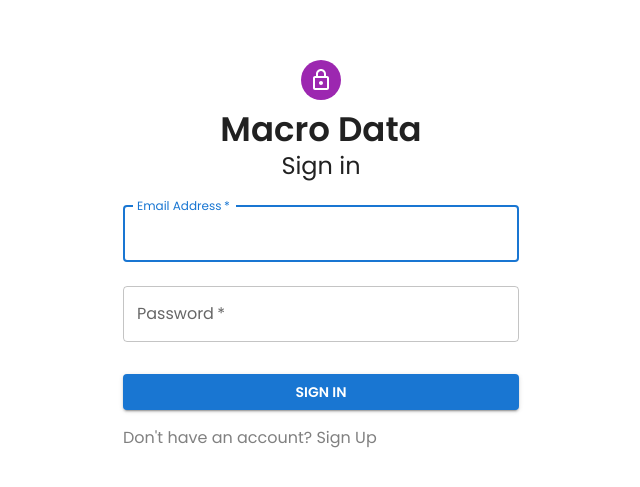
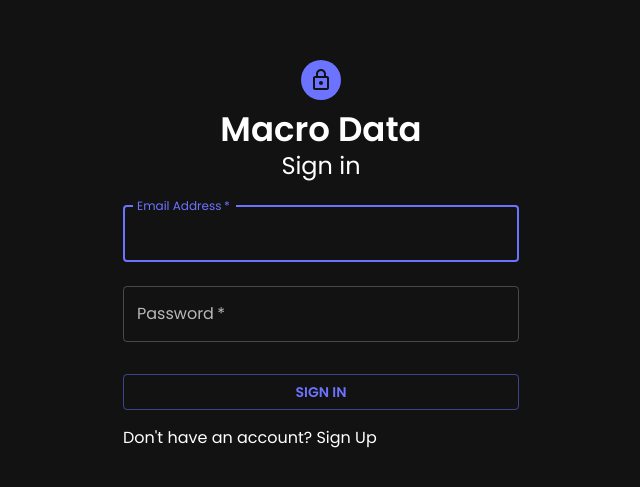
Before and after one commit to nc1z/macro-data-app, a React (Vite) app in the folder client/: page / in a window 1280 px wide. Shown: the part 181-668 px from the top of the page, without its empty margins (319-959 px from the left). Built offline with nearby package versions, Linux system fonts and the light colour scheme.

Commit message:
theme config

```diff
--- a/client/src/App.jsx
+++ b/client/src/App.jsx
@@ -11,6 +11,15 @@ function App() {
   const [email, setEmail] = useState("");
   const [password, setPassword] = useState("");
   const theme = createTheme({
+    palette: {
+      mode: "dark",
+      primary: {
+        main: "#6b73ff",
+      },
+      secondary: {
+        main: "#6b73ff",
+      },
+    },
     typography: {
       fontFamily: `"Poppins", "Helvetica", "Arial", sans-serif`,
       fontWeightLight: 200,
--- a/client/src/index.css
+++ b/client/src/index.css
@@ -18,10 +18,10 @@
 a {
   font-weight: 500;
   text-decoration: none;
-  color: gray;
+  color: inherit;
 }
 a:hover {
-  color: #535bf2;
+  color: #6b73ff;
 }
 
 body {
--- a/client/src/routes/Login.jsx
+++ b/client/src/routes/Login.jsx
@@ -59,7 +59,7 @@ const Login = ({ setEmail, setPassword, handleSubmit }) => {
           <Button
             type="submit"
             fullWidth
-            variant="contained"
+            variant="outlined"
             sx={{ mt: 3, mb: 2 }}
           >
             Sign In
--- a/client/src/routes/Signup.jsx
+++ b/client/src/routes/Signup.jsx
@@ -59,7 +59,7 @@ const Signup = ({ setEmail, setPassword, handleSubmit }) => {
           <Button
             type="submit"
             fullWidth
-            variant="contained"
+            variant="outlined"
             sx={{ mt: 3, mb: 2 }}
           >
             Sign up
```
